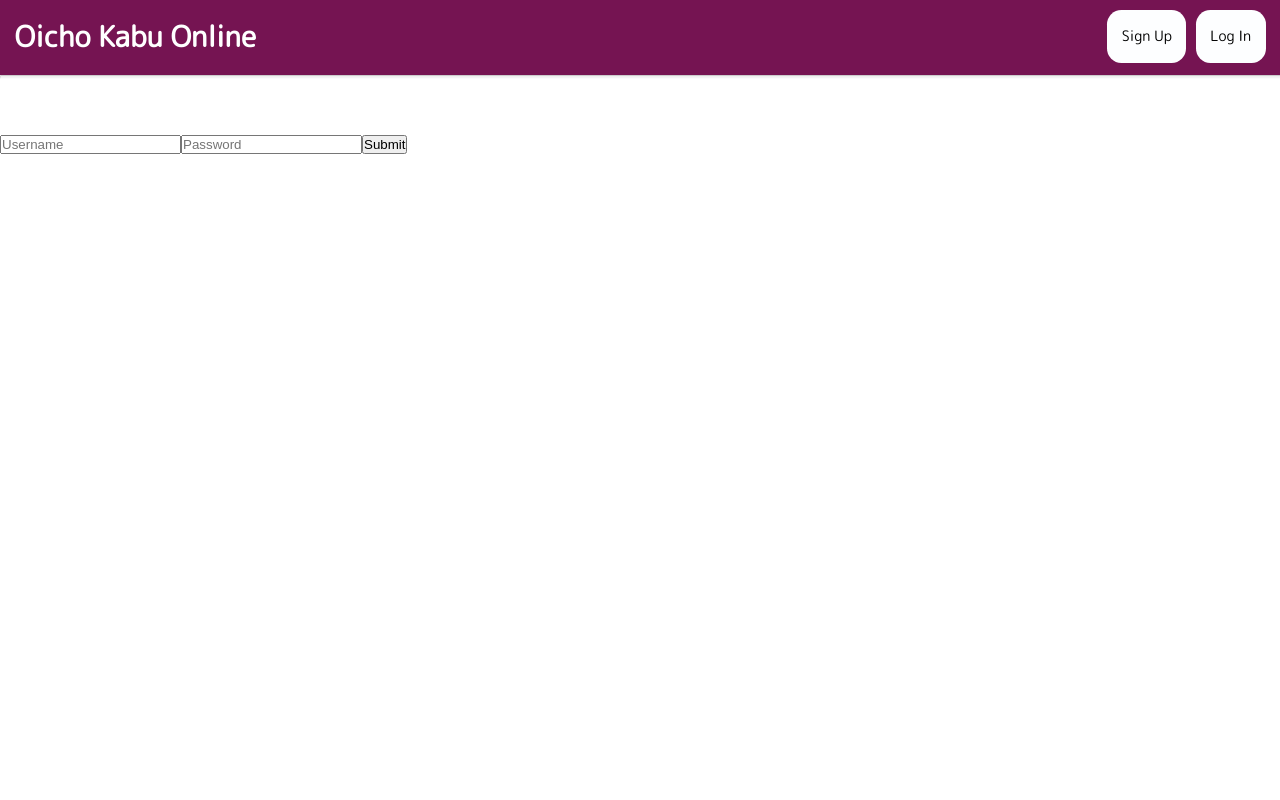
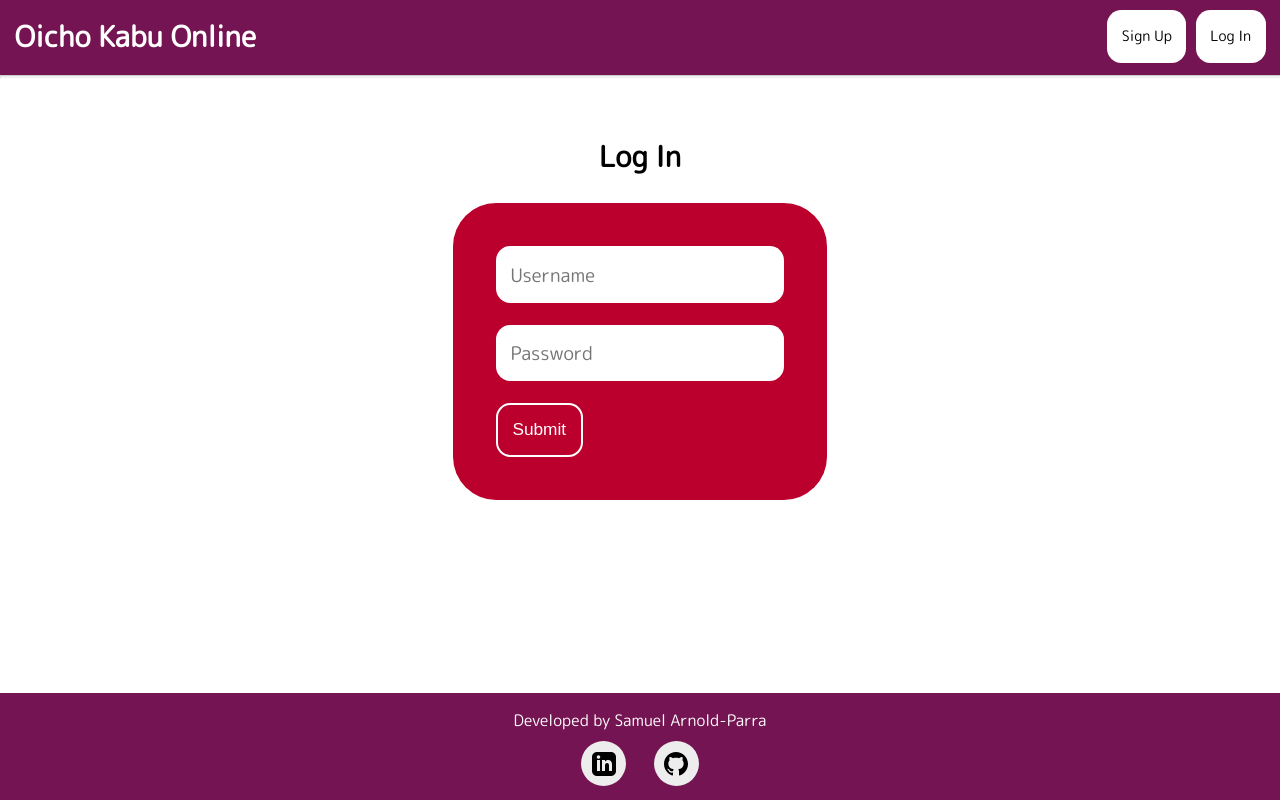
Before and after one commit to A-PS1999/oichokabu-online, a React (Create React App) app: page /log-in in a window 1280 px wide. Built offline with nearby package versions, Linux system fonts and the light colour scheme.

Commit message:
added and styled footer, styled login page

```diff
--- /dev/null
+++ b/src/components/Footer/Footer.js
@@ -0,0 +1,28 @@
+import React from 'react';
+import { Link } from 'react-router-dom';
+import './Footer.scss';
+
+export default function Footer() {
+
+	return (
+		<footer>
+			<div className="footer-container">
+				<ul>
+					<li className="footer-text">Developed by Samuel Arnold-Parra</li>
+						<div className="footer-subcontainer">
+							<li>
+								<a className="footer-subcontainer__link-container" href="https://www.linkedin.com/in/samuel-arnold-parra-2899721b6/">
+									<img src="/linkedin.svg" alt="LinkedIn" />
+								</a>
+							</li>
+							<li>
+								<a className="footer-subcontainer__link-container" href="https://github.com/A-PS1999/oichokabu-online">
+									<img src="/github.svg" alt="GitHub" />
+								</a>
+							</li>
+						</div>
+				</ul>
+			</div>
+		</footer>
+	)
+}
--- /dev/null
+++ b/src/components/Footer/Footer.scss
@@ -0,0 +1,43 @@
+@use "./../../sass/abstracts/variables" as var;
+
+footer {
+	background-color: var.$header-footer-color;
+	padding: 1rem;
+	display: flex;
+	justify-content: center;
+	margin-top: auto;
+}
+
+li {
+	display: inline-block;
+}
+
+.footer-container {
+	list-style: none;
+}
+
+.footer-text {
+	color: var.$color-white;
+	font-size: 1.1rem;
+}
+
+.footer-subcontainer {
+	margin-top: 0.5rem;
+	display: flex;
+	justify-content: center;
+	flex-wrap: wrap;
+
+	&__link-container {
+		padding: 0.7rem;
+		background-color: var.$light-grey;
+		border-radius: 2rem;
+		display: flex;
+		justify-content: center;
+		margin: 0rem 1rem 0rem ;
+		transition: all .2s;
+
+		&:hover {
+			background-color: #b4faf8;
+		}
+	}
+}
--- a/src/components/FrontPage/FrontPage.js
+++ b/src/components/FrontPage/FrontPage.js
@@ -2,6 +2,7 @@ import React from 'react';
 import { Link } from 'react-router-dom';
 import './FrontPage.scss';
 import Navbar from '../Navbar/Navbar.js';
+import Footer from '../Footer/Footer.js';
 
 export default function FrontPage() {
 
@@ -63,6 +64,7 @@ export default function FrontPage() {
 					</section>
 				</main>
 			</div>
+			<Footer />
 		</>
 	)
 }
--- a/src/components/Login/Login.js
+++ b/src/components/Login/Login.js
@@ -4,6 +4,8 @@ import { useSelector, useDispatch } from 'react-redux';
 import { useHistory } from 'react-router-dom';
 import { loginUser, userSelector } from '../../store/userSlice.js';
 import Navbar from '../Navbar/Navbar.js';
+import Footer from '../Footer/Footer.js';
+import './Login.scss';
 
 export default function Login() {
 
@@ -30,17 +32,19 @@ export default function Login() {
 			<Navbar />
 			<div>
 				<main>
-					<div>
-						<form onSubmit={handleSubmit(submitData)}>
-							<div>
-								<input {...register("username", { required: true })} placeholder="Username" />
-								<input {...register("password", { required: true })} placeholder="Password" />
-								<button type="submit">Submit</button>
-							</div>
-						</form>
+					<h2 className="login-heading">Log In</h2>
+					<div className="form-container">
+						<div className="login-form">
+							<form onSubmit={handleSubmit(submitData)}>
+									<input {...register("username", { required: true })} placeholder="Username" />
+									<input {...register("password", { required: true })} placeholder="Password" />
+									<button type="submit">Submit</button>
+							</form>
+						</div>
 					</div>
 				</main>
 			</div>
+			<Footer />
 		</>
 	)
 }
--- /dev/null
+++ b/src/components/Login/Login.scss
@@ -0,0 +1,49 @@
+@use "./../../sass/abstracts/variables" as var;
+
+.form-container {
+	display: flex;
+	justify-content: center;
+}
+
+.login-heading {
+	margin-bottom: 1.5rem;
+	font-size: 2rem;
+	text-align: center;
+}
+
+.login-form {
+	background-color: var.$japan-red;
+	padding: 3rem;
+	max-width: 30rem;
+	border-radius: 3rem;
+}
+
+input {
+	display: block;
+	margin-bottom: 1.5rem;
+	font-size: 1.3rem;
+	width: 20rem;
+	padding: 1rem;
+	border: 0;
+	border-radius: 1rem;
+	font-family: inherit;
+
+	&:focus {
+		outline: none;
+	}
+}
+
+button {
+	appearance: none;
+	border: 2px solid white;
+	padding: 1rem;
+	color: var.$color-white;
+	font-size: 1.2rem;
+	border-radius: 1rem;
+	background-color: transparent;
+
+	&:hover {
+		background-color: var.$color-white;
+		color: var.$color-black;
+	}
+}
--- a/src/components/Navbar/Navbar.scss
+++ b/src/components/Navbar/Navbar.scss
@@ -1,10 +1,12 @@
+@use "./../../sass/abstracts/variables" as var;
+
 nav {
 	padding-bottom: 4rem;
 }
 
 .navbar {
 	display: flex;
-	background-color: #751452;
+	background-color: var.$header-footer-color;
 	justify-content: space-between;
 	align-items: flex-start;
 	box-shadow: 0 0.1rem 0.1rem 0.1rem rgba(0,0,0,.2);
@@ -12,19 +14,19 @@ nav {
 	&__link {
 		text-decoration: none;
 		padding: 1rem;
-		color: #000;
+		color: var.$color-black;
 		list-style: none;
 
 		&:first-child {
 			font-size: 2rem;
 			font-weight: 700;
-			color: #fff;
+			color: var.$color-white;
 			margin-top: -0.2rem;
 		}
 
 		&:not(:first-child) {
 			margin: 0.7rem 1rem 0.7rem;
-			background: rgb(253, 254, 255);
+			background: var.$color-white;
 			border-radius: 1rem;
 			transition: all .2s;
 
--- a/src/components/SignUp/SignUp.js
+++ b/src/components/SignUp/SignUp.js
@@ -4,6 +4,7 @@ import { registerUser, userSelector } from '../../store/userSlice.js';
 import { useHistory } from 'react-router-dom';
 import { useForm } from 'react-hook-form';
 import Navbar from '../Navbar/Navbar.js';
+import Footer from '../Footer/Footer.js';
 
 export default function SignUp() {
 
@@ -43,6 +44,7 @@ export default function SignUp() {
 					</div>
 				</main>
 			</div>
+			<Footer />
 		</>
 	)
 }
--- a/src/sass/abstracts/_variables.scss
+++ b/src/sass/abstracts/_variables.scss
@@ -1,4 +1,5 @@
 $color-black: #000;
 $color-white: #fff;
 $light-grey: #ededed;
+$header-footer-color: #751452;
 $japan-red: #BC002D;
--- a/src/sass/base/_base.scss
+++ b/src/sass/base/_base.scss
@@ -16,3 +16,14 @@ html {
 body {
 	box-sizing: border-box;
 }
+
+#app {
+	display: flex;
+	flex-direction: column;
+}
+
+html,
+body,
+#app {
+	height: 100%;
+}
```
Also changed, not shown: public/github.svg (added), public/linkedin.svg (added).
